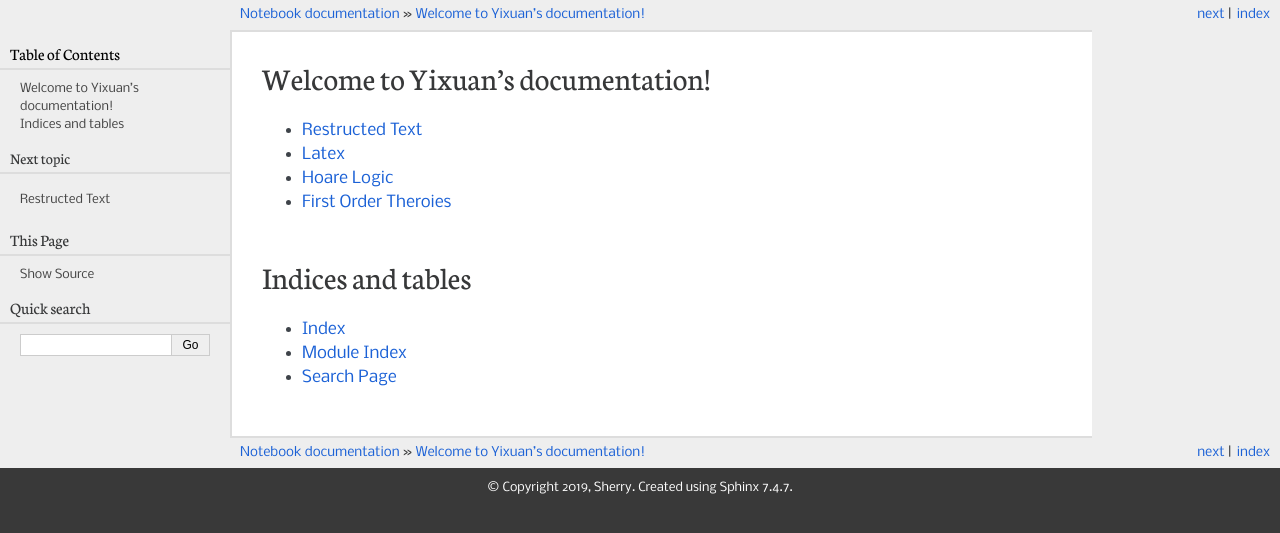
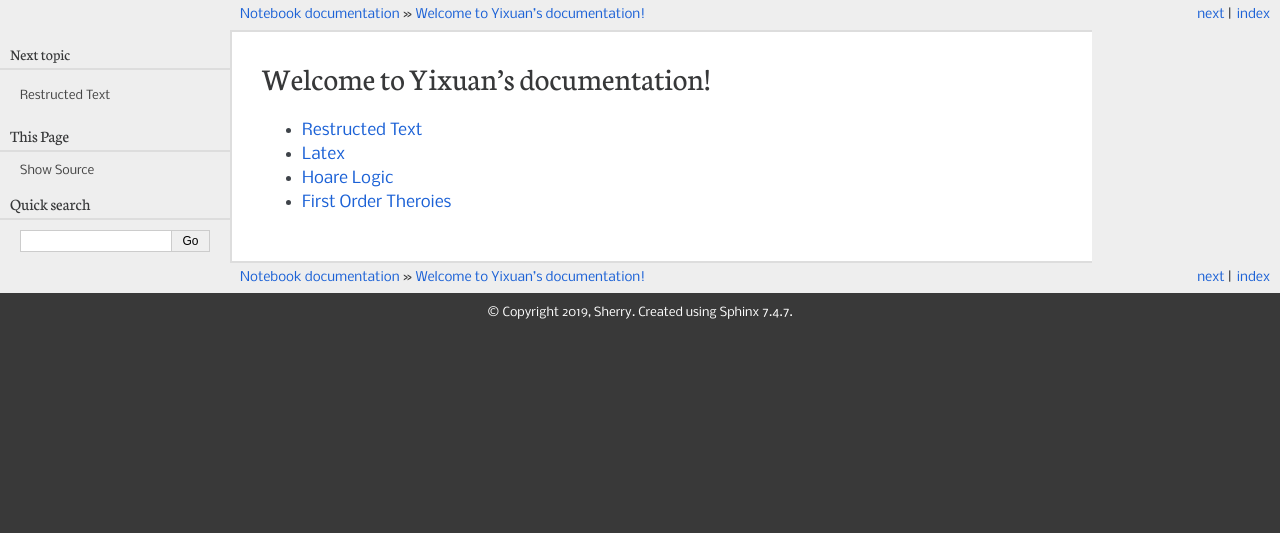
Before and after one commit to sherry0037/Notebook, a Sphinx documentation site: the page built from source/index.rst, in a window 1280 px wide. Shown: the top 533 px of the page. Built offline with Sphinx 7.4.7, drawn with Linux system fonts in a browser that asks for light colours.

Commit message:
reorganize

```diff
--- a/source/index.rst
+++ b/source/index.rst
@@ -16,10 +16,11 @@ Welcome to Yixuan's documentation!
 
 
 
+.. Indices and tables
+.. ==================
 
-Indices and tables
-==================
+.. * :ref:`genindex`
 
-* :ref:`genindex`
-* :ref:`modindex`
-* :ref:`search`
+.. * :ref:`modindex`
+
+.. * :ref:`search`
```
